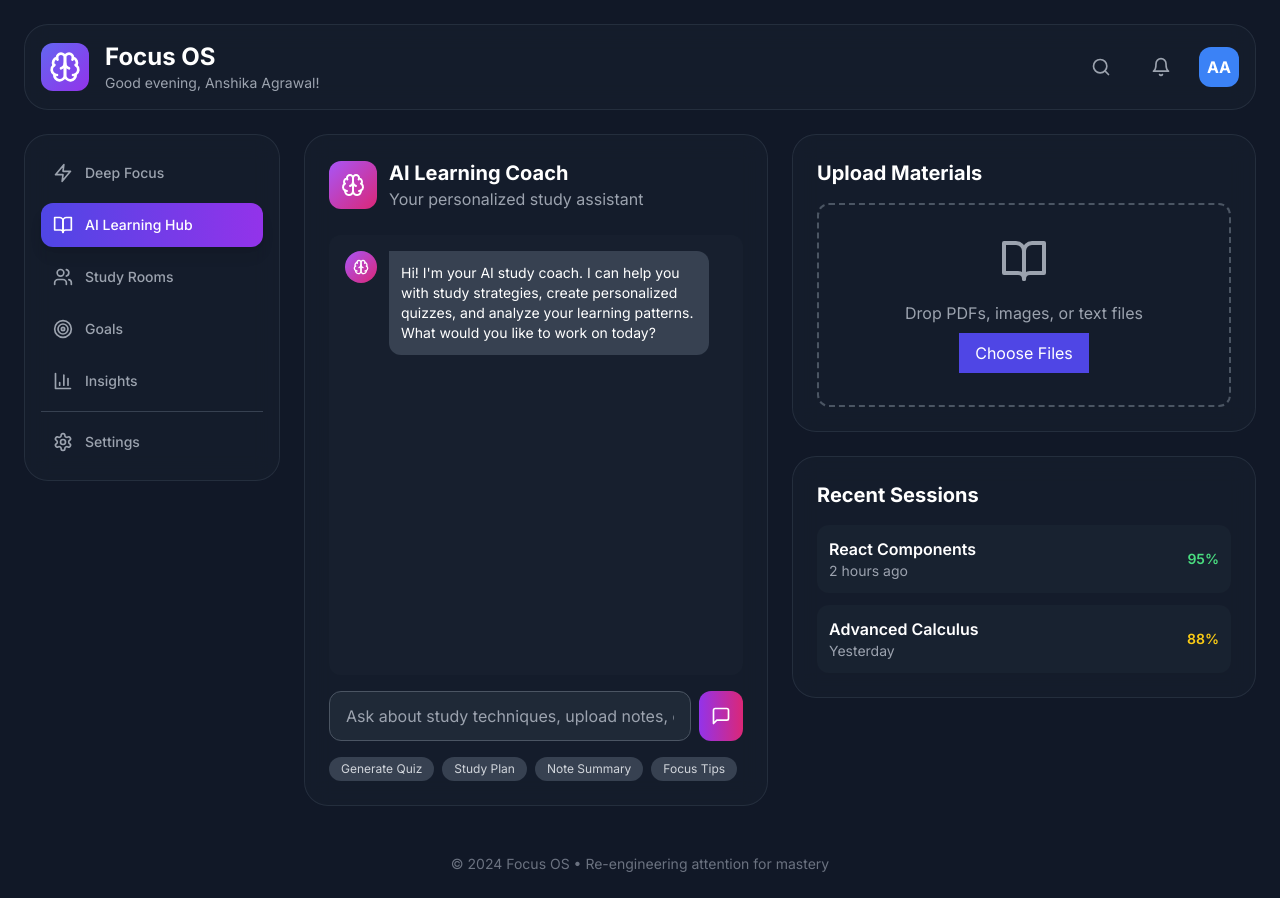
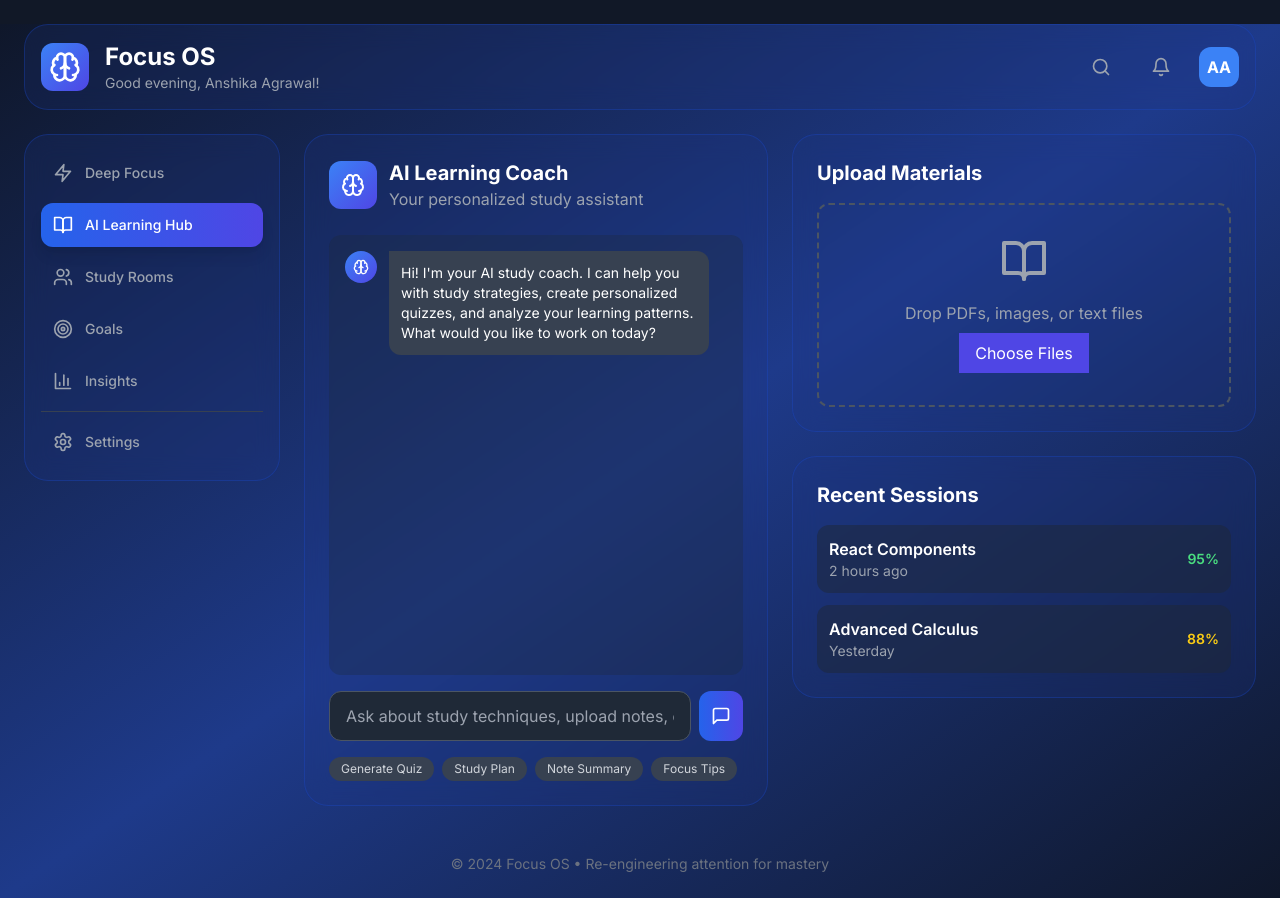
Before and after one commit to anshika01-agrawal/AI-Studyverse, a Next.js app: page / in a window 1280 px wide. Both pictures are taken after a click on the button "AI Learning Hub". Built offline with nearby package versions, Linux system fonts and the light colour scheme.

Commit message:
Navy blue deep dark theme - Remove all purple, add beautiful navy blue colors

```diff
--- a/src/app/globals.css
+++ b/src/app/globals.css
@@ -41,16 +41,16 @@
   }
 }
 
-/* Focus-specific styles */
+/* Focus-specific styles - Navy Blue Theme */
 .focus-mode {
-  @apply bg-gradient-to-br from-slate-900 via-purple-900 to-slate-900;
+  @apply bg-gradient-to-br from-slate-900 via-blue-900 to-slate-900;
 }
 
 .focus-timer {
-  @apply bg-gradient-to-r from-purple-600 to-blue-600;
+  @apply bg-gradient-to-r from-blue-600 to-indigo-600;
 }
 
-/* Glass morphism */
+/* Glass morphism - Navy Blue */
 .glass-card {
-  @apply backdrop-blur-md bg-gray-800/30 border border-gray-700/50;
+  @apply backdrop-blur-md bg-blue-900/20 border border-blue-700/30;
 }
--- a/src/app/page.tsx
+++ b/src/app/page.tsx
@@ -50,8 +50,8 @@ function NavItem({ icon: Icon, label, isActive, onClick, badge }: NavItemProps)
       onClick={onClick}
       className={`flex items-center justify-between w-full p-3 rounded-xl transition-all duration-300 text-sm font-medium group ${
         isActive
-          ? 'bg-gradient-to-r from-indigo-600 to-purple-600 text-white shadow-lg'
-          : 'text-gray-400 hover:bg-gray-800/50 hover:text-white'
+          ? 'bg-gradient-to-r from-blue-600 to-indigo-600 text-white shadow-lg'
+          : 'text-gray-400 hover:bg-blue-800/30 hover:text-white'
       }`}
     >
       <div className="flex items-center">
@@ -74,7 +74,7 @@ function InsightsCard({ totalFocusTime }: { totalFocusTime: number }) {
   return (
     <div className="glass-card p-6 rounded-3xl">
       <div className="flex items-center space-x-3 mb-6">
-        <div className="p-3 bg-gradient-to-br from-teal-500 to-blue-600 rounded-xl">
+        <div className="p-3 bg-gradient-to-br from-blue-500 to-indigo-600 rounded-xl">
           <BarChart3 className="w-6 h-6 text-white" />
         </div>
         <div>
@@ -95,7 +95,7 @@ function InsightsCard({ totalFocusTime }: { totalFocusTime: number }) {
         </div>
         <div className="w-full bg-gray-700 rounded-full h-3">
           <div
-            className="bg-gradient-to-r from-teal-500 to-blue-500 h-3 rounded-full transition-all duration-1000"
+            className="bg-gradient-to-r from-blue-500 to-indigo-500 h-3 rounded-full transition-all duration-1000"
             style={{ width: `${progress}%` }}
           ></div>
         </div>
@@ -118,7 +118,7 @@ function CommunityCard() {
   return (
     <div className="glass-card p-6 rounded-3xl">
       <div className="flex items-center space-x-3 mb-6">
-        <div className="p-3 bg-gradient-to-br from-pink-500 to-rose-600 rounded-xl">
+        <div className="p-3 bg-gradient-to-br from-blue-500 to-indigo-600 rounded-xl">
           <Users className="w-6 h-6 text-white" />
         </div>
         <div>
@@ -146,7 +146,7 @@ function CommunityCard() {
         ))}
       </div>
 
-      <button className="w-full mt-4 bg-gradient-to-r from-pink-600 to-rose-600 text-white font-semibold py-3 rounded-xl hover:from-pink-700 hover:to-rose-700 transition duration-300 flex items-center justify-center space-x-2">
+      <button className="w-full mt-4 bg-gradient-to-r from-blue-600 to-indigo-600 text-white font-semibold py-3 rounded-xl hover:from-blue-700 hover:to-indigo-700 transition duration-300 flex items-center justify-center space-x-2">
         <Plus className="w-4 h-4" />
         <span>Create Study Room</span>
       </button>
@@ -160,7 +160,7 @@ function AILearningHub() {
   return (
     <div className="glass-card p-6 rounded-3xl h-full flex flex-col">
       <div className="flex items-center space-x-3 mb-6">
-        <div className="p-3 bg-gradient-to-br from-purple-500 to-pink-600 rounded-xl">
+        <div className="p-3 bg-gradient-to-br from-blue-500 to-indigo-600 rounded-xl">
           <Brain className="w-6 h-6 text-white" />
         </div>
         <div>
@@ -173,7 +173,7 @@ function AILearningHub() {
       <div className="flex-grow bg-gray-800/30 rounded-xl p-4 mb-4 overflow-y-auto">
         <div className="space-y-4">
           <div className="flex items-start space-x-3">
-            <div className="w-8 h-8 bg-gradient-to-br from-purple-500 to-pink-600 rounded-full flex items-center justify-center">
+            <div className="w-8 h-8 bg-gradient-to-br from-blue-500 to-indigo-600 rounded-full flex items-center justify-center">
               <Brain className="w-4 h-4 text-white" />
             </div>
             <div className="bg-gray-700 rounded-xl rounded-tl-none p-3 max-w-xs">
@@ -195,7 +195,7 @@ function AILearningHub() {
           placeholder="Ask about study techniques, upload notes, or request a quiz..."
           className="flex-grow px-4 py-3 bg-gray-800 border border-gray-600 rounded-xl text-white placeholder-gray-400 focus:outline-none focus:border-purple-500"
         />
-        <button className="bg-gradient-to-r from-purple-600 to-pink-600 text-white p-3 rounded-xl hover:from-purple-700 hover:to-pink-700 transition duration-300">
+        <button className="bg-gradient-to-r from-blue-600 to-indigo-600 text-white p-3 rounded-xl hover:from-blue-700 hover:to-indigo-700 transition duration-300">
           <MessageSquare className="w-5 h-5" />
         </button>
       </div>
@@ -655,11 +655,11 @@ export default function Dashboard() {
   };
 
   return (
-    <div className="min-h-screen bg-gray-900">
+    <div className="min-h-screen bg-gradient-to-br from-slate-900 via-blue-900 to-slate-900">
       {/* Header */}
       <header className="glass-card mx-6 mt-6 p-4 rounded-3xl flex justify-between items-center">
         <div className="flex items-center space-x-4">
-          <div className="p-2 bg-gradient-to-br from-indigo-500 to-purple-600 rounded-xl">
+          <div className="p-2 bg-gradient-to-br from-blue-500 to-indigo-600 rounded-xl">
             <Brain className="w-8 h-8 text-white" />
           </div>
           <div>
```
